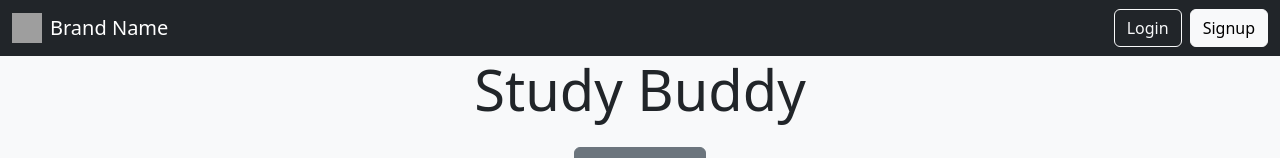
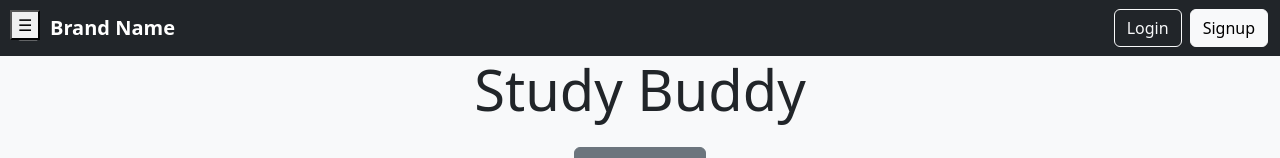
Before and after one commit to watawada/DH-2025, a React (Vite) app in the folder app/: page / in a window 1280 px wide. Shown: the top 158 px of the page. Built offline with nearby package versions, Linux system fonts and the light colour scheme; grey boxes are pictures that could not be loaded.

Commit message:
Completed skeleton for Dropdown

```diff
--- a/app/src/App.jsx
+++ b/app/src/App.jsx
@@ -1,6 +1,8 @@
-import logo from "./assets/logo.svg";
+import logo from "../public/assets/logo.svg";
 import "./Styles.css";
+import Dropdown from "./components/Dropdown";
 import 'bootstrap-icons/font/bootstrap-icons.css';
+
 
 
 function App() {
@@ -19,6 +21,7 @@ function App() {
             />
             <span>Brand Name</span>
           </a>
+          <Dropdown />
           <button
             className="navbar-toggler"
             type="button"
--- /dev/null
+++ b/app/src/components/Dropdown/index.css
@@ -0,0 +1,70 @@
+/* index.css */
+body {
+    margin: 0;
+    font-family: Arial, sans-serif;
+    transition: background-color 0.3s ease;
+}
+
+
+.side-navbar {
+    position: fixed;
+    top: 0;
+    left: -100%;
+    width: 30%;
+    height: 100%;
+    background-color: #333;
+    color: white;
+    overflow-y: auto;
+    transition: left 0.3s ease;
+    z-index: 1000;
+  }
+
+  .side-navbar.open {
+    left: 0;
+  }
+
+  .overlay {
+    position: fixed;
+    top: 0;
+    left: 0;
+    width: 100%;
+    height: 100%;
+    background-color: rgba(0, 0, 0, 0.5);
+    z-index: 999;
+  }
+
+ .hamburger {
+    position: fixed;
+    top: 10px;
+    left: 10px;
+    z-index: 1001;
+ }
+
+.close-btn {
+    position: absolute;
+    top: 10px;
+    right: 20px;
+    font-size: 24px;
+    background: none;
+    border: none;
+    color: white;
+    cursor: pointer;
+ }
+
+ul{
+    padding-top: 50px;
+}
+
+li{
+    list-style: none;
+    padding: 10px 20px;
+    cursor: pointer;
+    transition: background-color 0.3s ease;
+}
+
+a{
+    color: white !important;
+    text-decoration: none !important;
+    font-size: 30px;
+    font-weight: bold;
+}
--- /dev/null
+++ b/app/src/components/Dropdown/index.jsx
@@ -0,0 +1,33 @@
+import React, { useState } from 'react';
+import './index.css';
+
+
+const Dropdown = () => {
+  const [isOpen, setIsOpen] = useState(false);
+
+  const toggleMenu = () => {
+    setIsOpen(!isOpen);
+  };
+
+  return (
+    <div className="dropdown">
+      <button className="hamburger" onClick={toggleMenu}>
+        ☰
+      </button>
+      {isOpen && <div className="overlay" onClick={toggleMenu}></div>}
+      <div className={`side-navbar ${isOpen ? 'open' : ''}`}>
+        <button className="close-btn" onClick={toggleMenu}>
+          &times;
+        </button>
+        <ul>
+          <li><a href="#home">Home</a></li>
+          <li><a href="#about">About</a></li>
+          <li><a href="#services">Services</a></li>
+          <li><a href="#contact">Contact</a></li>
+        </ul>
+      </div>
+    </div>
+  );
+};
+
+export default Dropdown;
```
